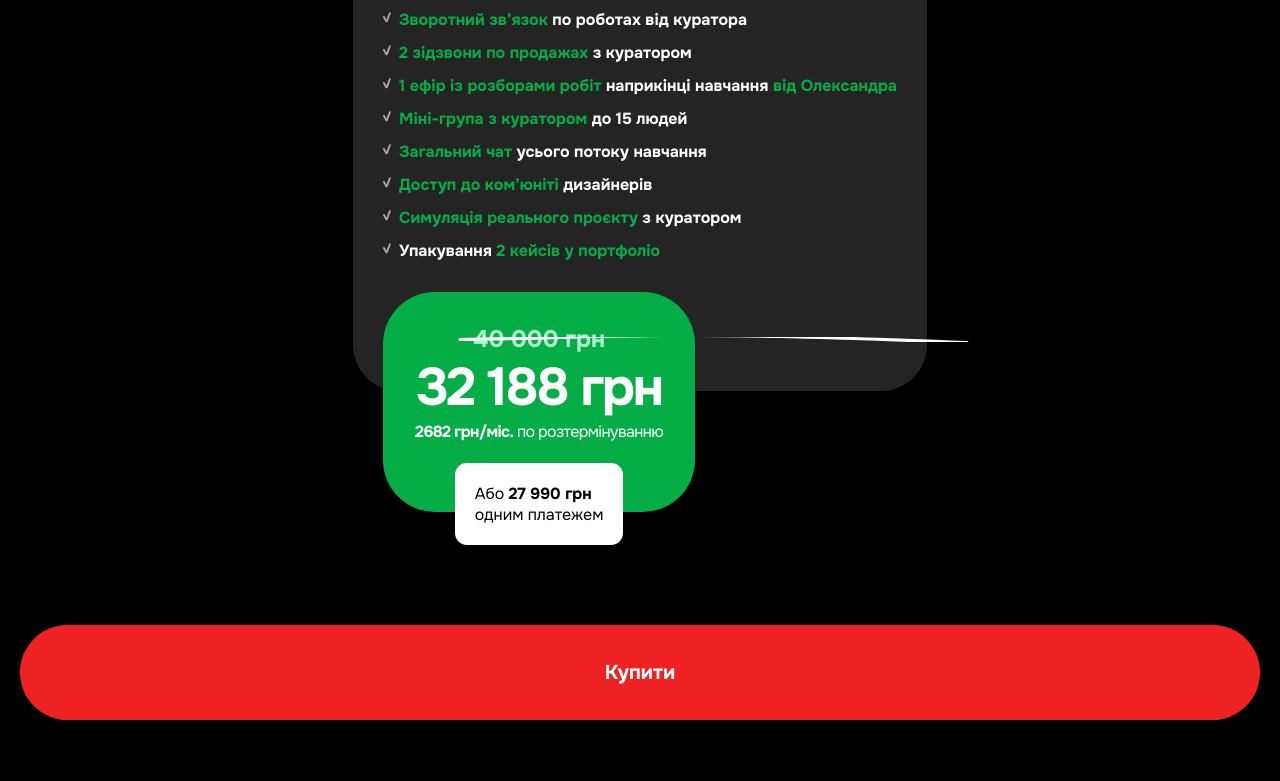
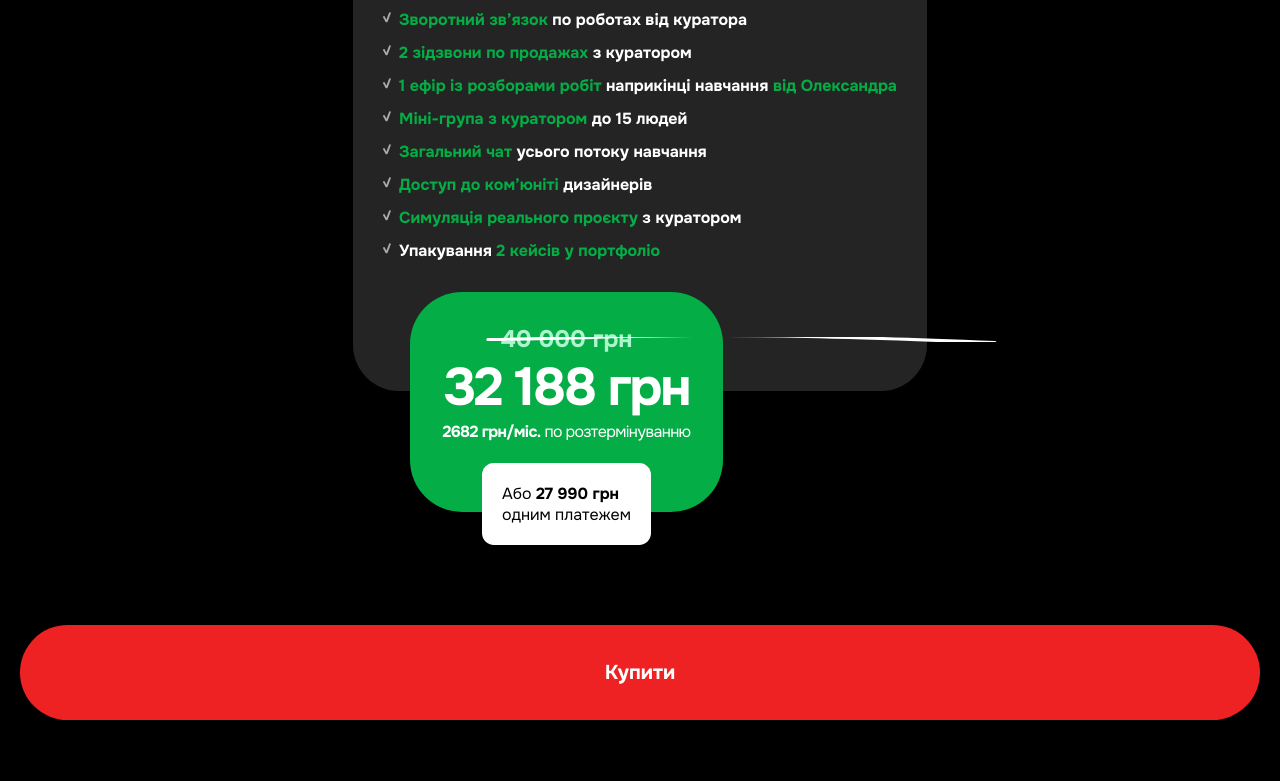
Before and after one commit to BobuskiyA/tariffs, a plain HTML site: page index.html in a window 1280 px wide. Shown: the part 3047-3828 px from the top of the page. Drawn offline with Linux system fonts and the light colour scheme; a script that the page names is missing.

Commit message:
price fix

```diff
--- a/styles.css
+++ b/styles.css
@@ -274,6 +274,7 @@ h2{
   background-color: #04AD45;
   border-radius: 52px;
   position: absolute;
+  left: 10%;
   bottom: -10%;
 }
 
```
